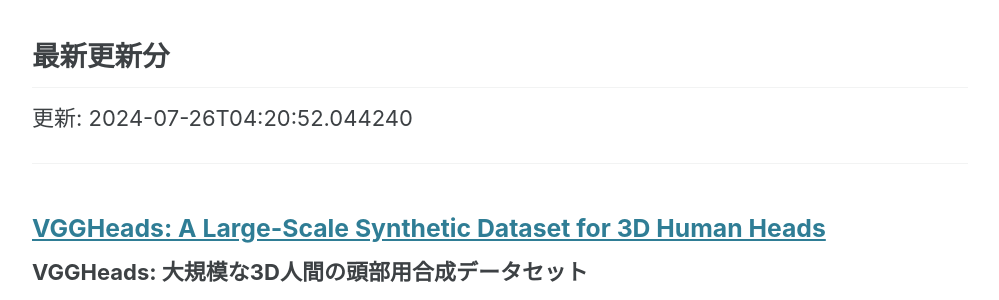
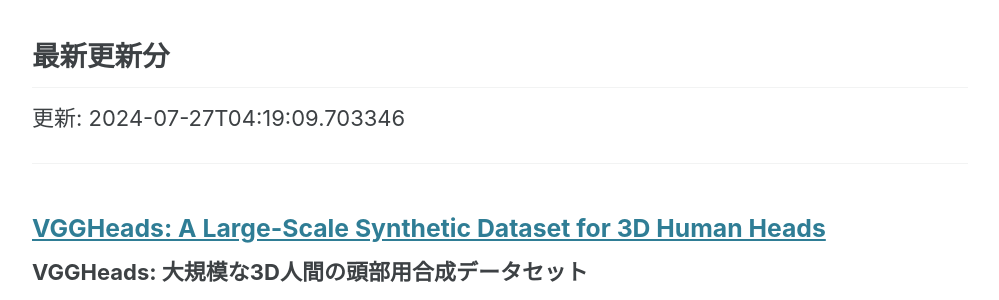
Before and after one commit to haruhisa-enomoto/arxiv-privacy-tech, a Jekyll site: the page built from index.md, in a window 1280 px wide and 900 px high, scrolled down 680 px. Shown: the part 155-455 px from the top of the window, without its empty margins (140-1139 px from the left). Built offline with Jekyll 4.4.1, drawn with Linux system fonts in a browser that asks for light colours; cached includes are drawn as plain includes; formulas are drawn with MathJax 3.

Commit message:
:robot: Automate updates

```diff
--- a/index.md
+++ b/index.md
@@ -27,7 +27,7 @@
 
 ## 最新更新分
 
-更新: 2024-07-26T04:20:52.044240
+更新: 2024-07-27T04:19:09.703346
 
 - - -
 
```
